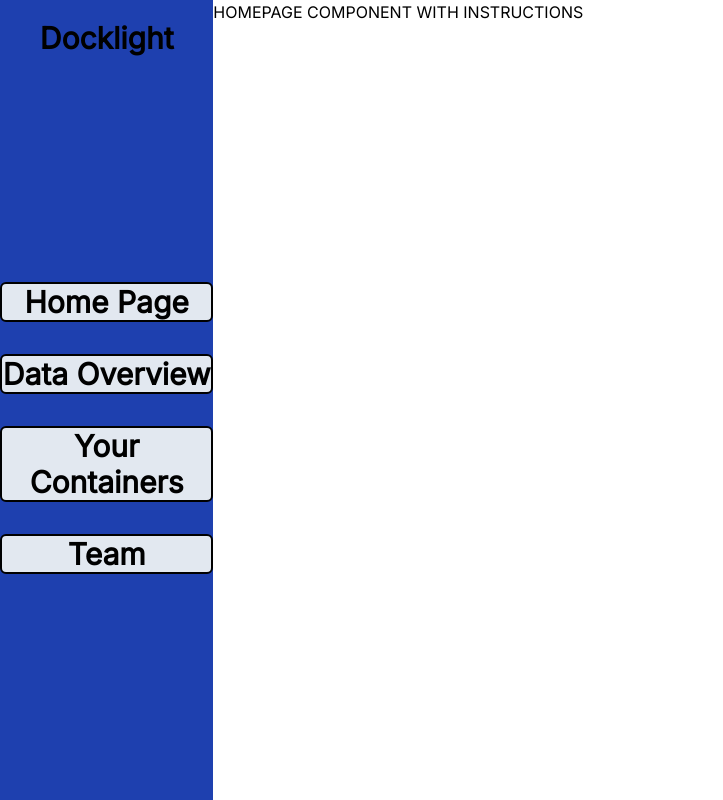
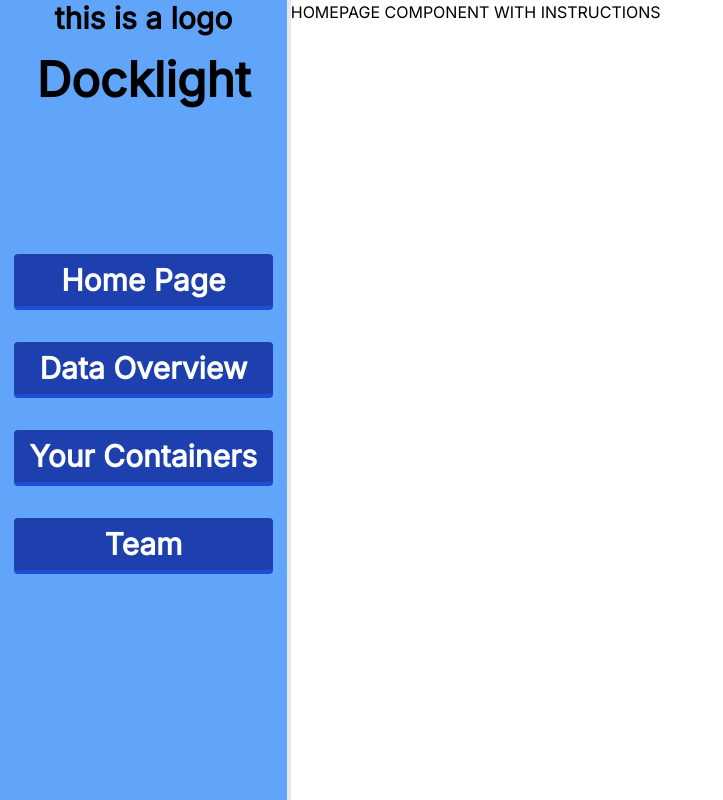
Before and after one commit to oslabs-beta/Docklight, a React app: page / in a window 1280 px wide. Shown: the whole page, without its empty margins (0-723 px from the left). Built offline with nearby package versions, Linux system fonts and the light colour scheme; what chartjs-plugin-streaming would draw is missing.

Commit message:
NavBar teeny tiny updates

```diff
--- a/Client/Containers/Navbar.tsx
+++ b/Client/Containers/Navbar.tsx
@@ -14,15 +14,16 @@ export default function Navbar() {
     // sse.onerror = () => sse.close;
 
   return (
-    <div className="flex flex-col items-center text-3xl font-bold underlined bg-blue-800 w-1/5 max-w-xs">
-      <header className="mt-5">
+    <div className="flex flex-col items-center text-3xl font-bold underlined bg-blue-400 w-[375px] max-w-[425px] border-r-4">
+      <p>this is a logo</p>
+      <header className="mt-5 text-5xl">
        Docklight
       </header>
-      <div className='flex h-screen flex-col place-content-center space-y-8 text-center'>
-        <Link to="/"className='bg-slate-200 rounded-md border-black border-2'> <button className=''>Home Page</button></Link>
-        <Link to="/DataOverview"className='bg-slate-200 rounded-md border-black border-2'> <button className=''>Data Overview</button></Link>
-        <Link to="/YourContainers"className='bg-slate-200 rounded-md border-black border-2' ><button className=''>Your Containers</button></Link>
-        <Link to="/Team" className='bg-slate-200 rounded-md border-black border-2'> <button className=''> Team</button></Link>
+      <div className='flex h-screen flex-col space-y-8 text-center mt-[150px]'>
+        <Link to="/"className='bg-blue-800 hover:bg-blue-600 text-white font-bold py-2 px-4 border-b-4 border-blue-700 hover:border-blue-500 rounded'> <button className=''>Home Page</button></Link>
+        <Link to="/DataOverview"className='bg-blue-800 hover:bg-blue-600 text-white font-bold py-2 px-4 border-b-4 border-blue-700 hover:border-blue-500 rounded'> <button className=''>Data Overview</button></Link>
+        <Link to="/YourContainers"className='bg-blue-800 hover:bg-blue-600 text-white font-bold py-2 px-4 border-b-4 border-blue-700 hover:border-blue-500 rounded' ><button className=''>Your Containers</button></Link>
+        <Link to="/Team" className='bg-blue-800 hover:bg-blue-600 text-white font-bold py-2 px-4 border-b-4 border-blue-700 hover:border-blue-500 rounded'> <button className=''> Team</button></Link>
       </div>
     </div>
   );
```
